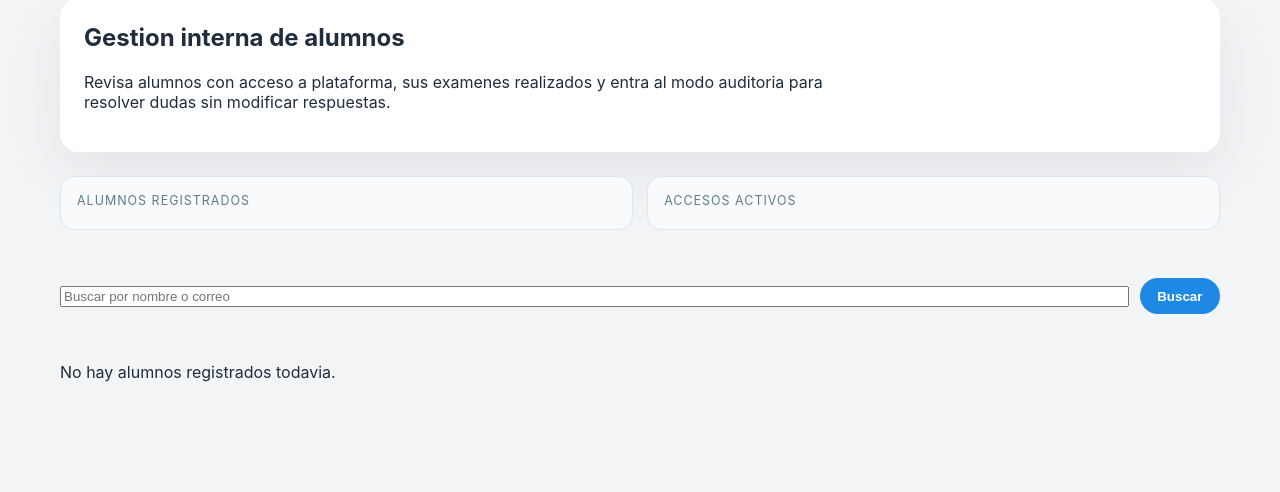
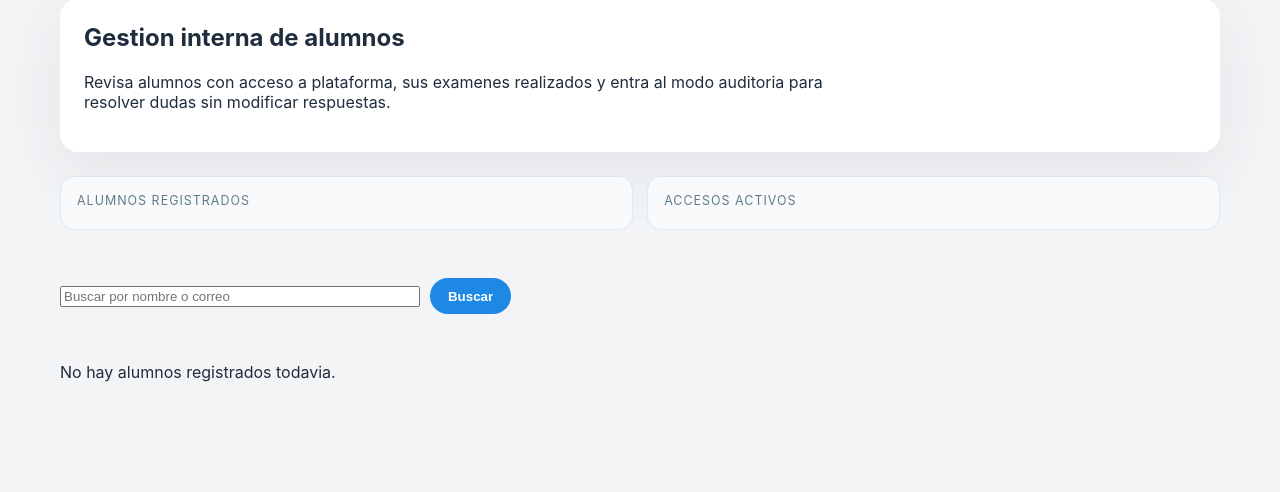
Before and after one commit to VIRVALESCUELA/plataforma-transito, a Django app: template core/templates/core/staff_students.html in a window 1280 px wide. Shown: the part 214-706 px from the top of the page. Run offline with Django 5.2, Linux system fonts and the light colour scheme; the template is opened without the code that fills it, so the values that code supplies are empty.

Commit message:
ajuste campo

```diff
--- a/core/templates/core/inscripciones_manage.html
+++ b/core/templates/core/inscripciones_manage.html
@@ -18,8 +18,9 @@
         flex-wrap: wrap;
     }
     .inscriptions-search-form input {
-        min-width: min(100%, 320px);
-        flex: 1 1 320px;
+        width: min(100%, 360px);
+        max-width: 100%;
+        flex: 0 1 360px;
     }
     @media (max-width: 680px) {
         .inscriptions-table-wrap {
--- a/core/templates/core/staff_students.html
+++ b/core/templates/core/staff_students.html
@@ -17,8 +17,9 @@
         flex-wrap: wrap;
     }
     .student-search-form input {
-        min-width: min(100%, 320px);
-        flex: 1 1 320px;
+        width: min(100%, 360px);
+        max-width: 100%;
+        flex: 0 1 360px;
     }
     @media (max-width: 680px) {
         .student-audit-table-wrap {
```
